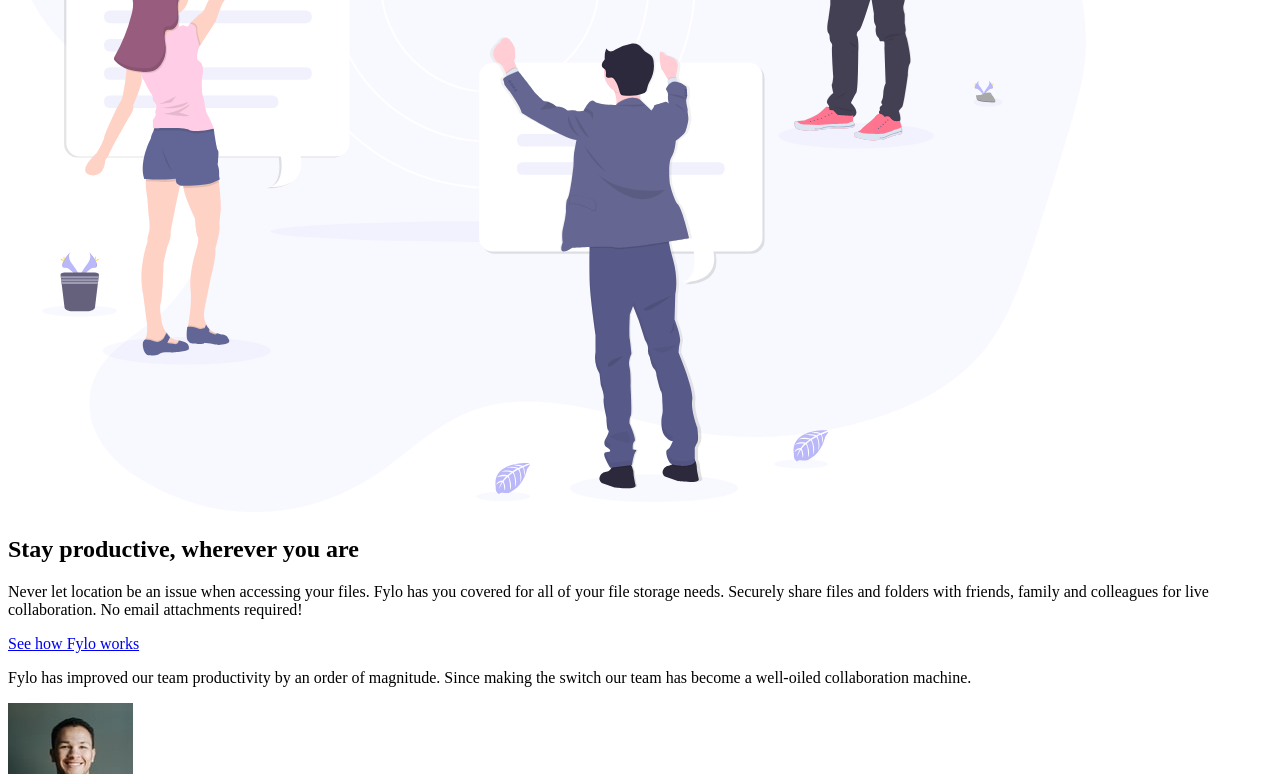
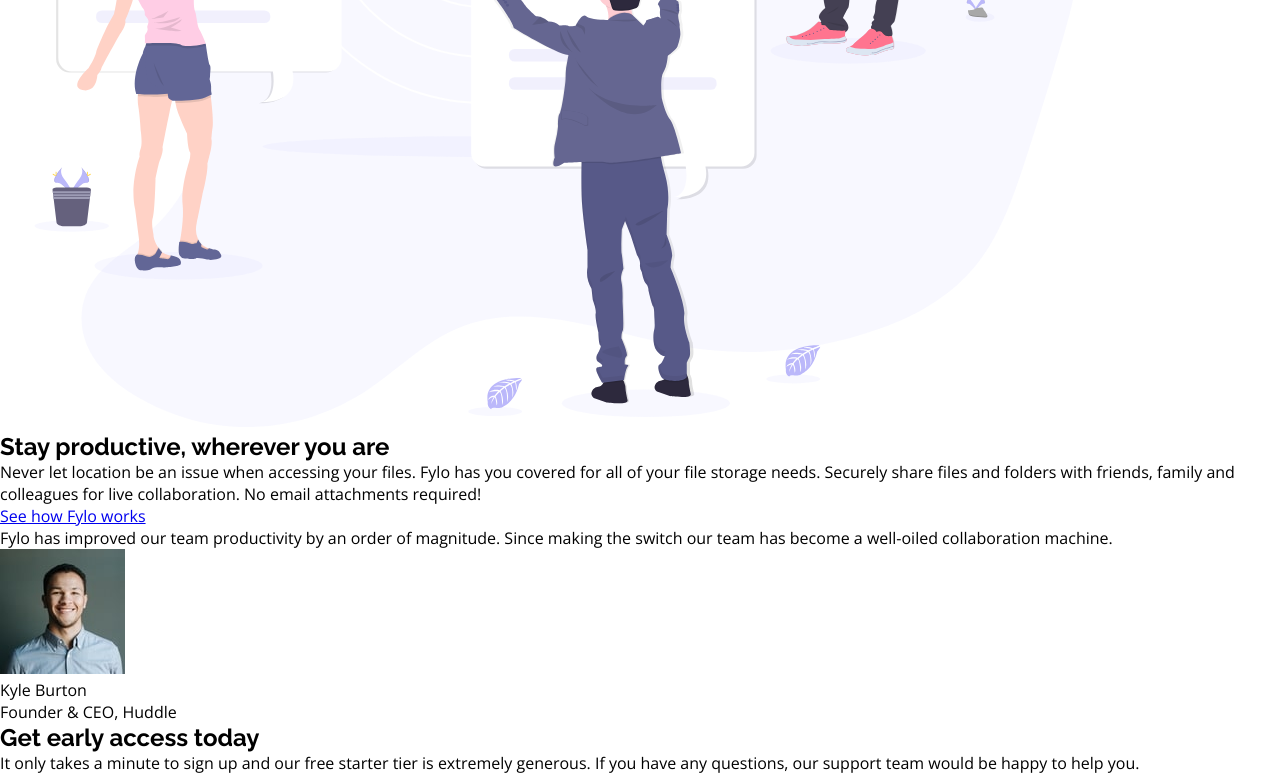
Before and after one commit to HtetLynnHtun/fem6-fylo-landing-page-with-two-column-layout, a plain HTML site: page index.html in a window 1280 px wide. Shown: the part 1413-2187 px from the top of the page. Drawn offline with nearby package versions, Linux system fonts and the light colour scheme.

Commit message:
add css-reset and font

```diff
--- a/index.html
+++ b/index.html
@@ -28,6 +28,15 @@
       src="https://kit.fontawesome.com/3de22dc127.js"
       crossorigin="anonymous"
     ></script>
+    <link
+      href="https://fonts.googleapis.com/css2?family=Raleway:wght@400;700&display=swap"
+      rel="stylesheet"
+    />
+    <link
+      href="https://fonts.googleapis.com/css2?family=Open+Sans&display=swap"
+      rel="stylesheet"
+    />
+    <link rel="stylesheet" href="styles.css" />
   </head>
   <body>
     <header>
--- /dev/null
+++ b/styles.css
@@ -0,0 +1,15 @@
+* {
+  margin: 0;
+  padding: 0;
+  box-sizing: border-box;
+}
+
+body {
+  font-family: "Open Sans", sans-serif;
+}
+
+nav,
+h1,
+h2 {
+  font-family: "Raleway", sans-serif;
+}
```
